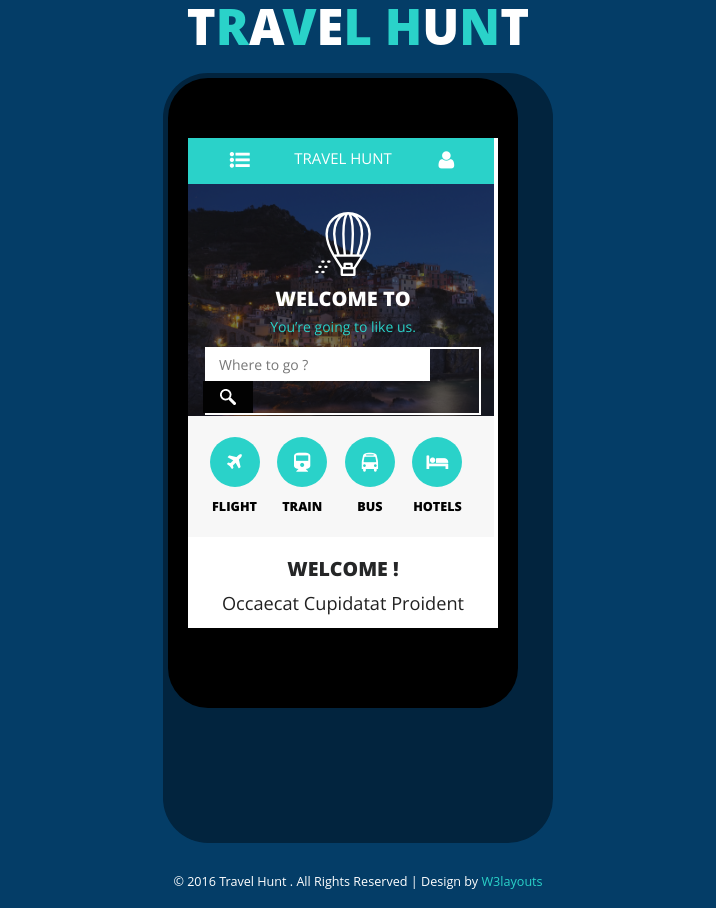
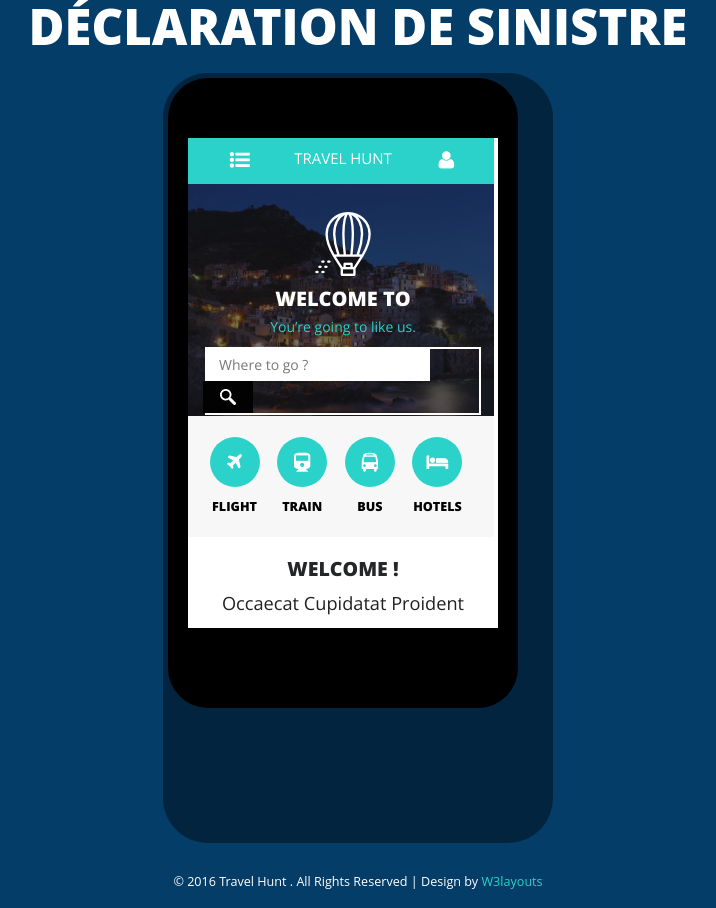
Before and after one commit to khalilbenn/stage, a plain HTML site: page index.html in a window 1280 px wide. Shown: the whole page, without its empty margins (282-998 px from the left). Drawn offline with nearby package versions, Linux system fonts and the light colour scheme; files that its build step writes are made by us from their sources.

Commit message:
Update index.html

```diff
--- a/index.html
+++ b/index.html
@@ -8,7 +8,7 @@ License URL: http://creativecommons.org/licenses/by/3.0/
 <!DOCTYPE html>
 <html>
 <head>
-<title>Travel Hunt a Mobile App Flat Bootstrap Responsive Website Template | Home :: W3layouts</title>
+<title>Application de stage</title>
 <!-- For-Mobile-Apps-and-Meta-Tags -->
 <meta name="viewport" content="width=device-width, initial-scale=1" />
 <meta http-equiv="Content-Type" content="text/html; charset=utf-8" />
@@ -29,7 +29,7 @@ License URL: http://creativecommons.org/licenses/by/3.0/
 </head>
 <body>
 	<div class="main-row">
-		<h1>T<span>r</span>a<span>v</span>e<span>l </span> <span>H</span>u<span>n</span>t</h1>
+		<h1>Déclaration de sinistre</h1>
 
 				<div class="main_frame second">
 				<div class="main_frame">
```
